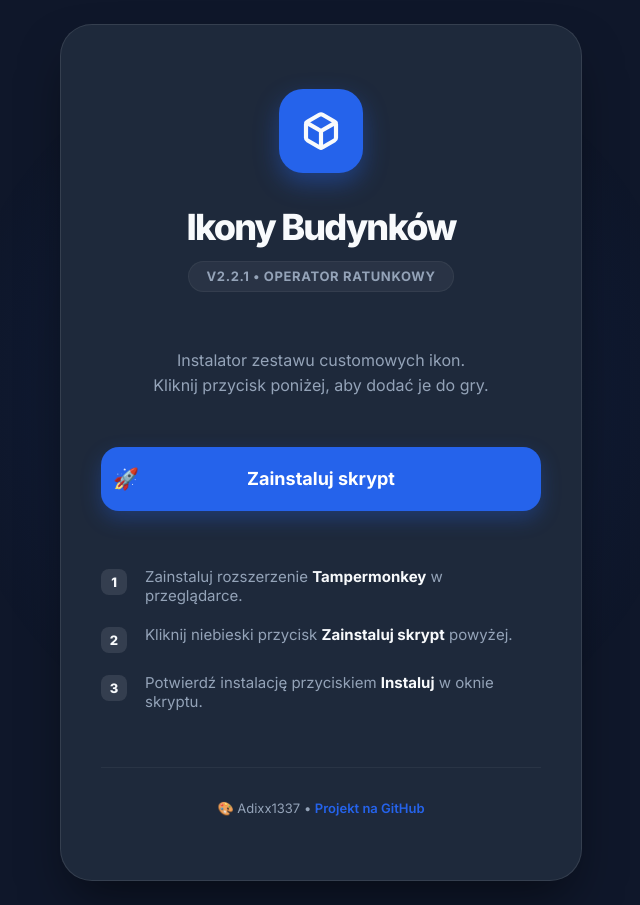
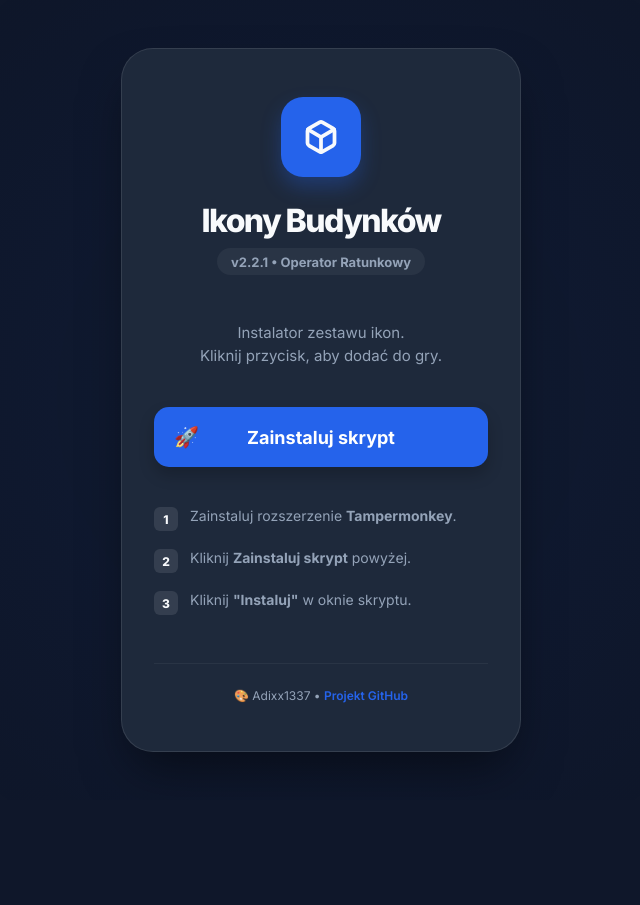
Before and after one commit to Adixx1337/ikonki, a plain HTML site: page index.html in a window 1280 px wide. Shown: the whole page, without its empty margins (319-959 px from the left). After the commit the page ends 800 px from the top, so only its background shows below. Drawn offline with Linux system fonts and the light colour scheme.

Commit message:
Add files via upload

```diff
--- a/index.html
+++ b/index.html
@@ -7,6 +7,12 @@
     <title>Instalacja - Ikony Budynków</title>
     <link href="https://fonts.googleapis.com/css2?family=Inter:wght@400;600;700;800&display=swap" rel="stylesheet">
     <style>
+        /* RESET I POPRAWKA SZEROKOŚCI */
+        * {
+            box-sizing: border-box;
+            -webkit-font-smoothing: antialiased;
+        }
+
         :root {
             --primary: #2563eb;
             --primary-hover: #1d4ed8;
@@ -25,16 +31,15 @@
             align-items: center;
             justify-content: center;
             min-height: 100vh;
-            padding: 24px;
-            box-sizing: border-box;
+            padding: 20px;
         }
 
         .container {
             background: var(--card-bg);
-            padding: 4rem 2.5rem;
+            padding: 3rem 2rem;
             border-radius: 32px;
             box-shadow: 0 25px 50px -12px rgba(0, 0, 0, 0.5);
-            max-width: 440px;
+            max-width: 400px;
             width: 100%;
             border: 1px solid rgba(255, 255, 255, 0.1);
             display: flex;
@@ -43,19 +48,19 @@
         }
 
         .icon-box {
-            width: 84px;
-            height: 84px;
+            width: 80px;
+            height: 80px;
             background: var(--primary);
-            border-radius: 24px;
-            margin-bottom: 2rem;
+            border-radius: 22px;
+            margin-bottom: 1.5rem;
             display: flex;
             align-items: center;
             justify-content: center;
-            box-shadow: 0 10px 25px rgba(37, 99, 235, 0.4);
+            box-shadow: 0 10px 20px rgba(37, 99, 235, 0.3);
         }
 
         h1 {
-            font-size: 2.25rem;
+            font-size: 2rem;
             font-weight: 800;
             margin: 0;
             text-align: center;
@@ -65,116 +70,92 @@
         .version {
             color: var(--text-muted);
             font-size: 0.8125rem;
-            margin-top: 0.75rem;
-            margin-bottom: 2.5rem;
+            margin-top: 0.5rem;
+            margin-bottom: 2rem;
             background: rgba(255, 255, 255, 0.05);
-            padding: 0.4rem 1.1rem;
+            padding: 0.35rem 0.9rem;
             border-radius: 99px;
             font-weight: 700;
-            text-transform: uppercase;
-            letter-spacing: 0.05em;
-            border: 1px solid rgba(255, 255, 255, 0.05);
         }
 
         .desc {
             color: var(--text-muted);
-            margin-bottom: 3rem;
-            line-height: 1.6;
-            font-size: 1rem;
+            margin-bottom: 2.5rem;
+            line-height: 1.5;
+            font-size: 0.9375rem;
             text-align: center;
         }
 
-        /* PERFEKCYJNIE WYCENTROWANY PRZYCISK */
+        /* PRZYCISK: TERAZ JUŻ NIE WYSTAJE */
         .btn {
+            position: relative;
             background-color: var(--primary);
             color: white;
             text-decoration: none;
-            height: 64px;
-            border-radius: 18px;
+            height: 60px;
+            border-radius: 15px;
             font-weight: 700;
             font-size: 1.125rem;
             transition: all 0.2s cubic-bezier(0.4, 0, 0.2, 1);
             width: 100%;
             display: flex;
             align-items: center;
+            justify-content: center;
             border: none;
-            box-shadow: 0 8px 20px rgba(37, 99, 235, 0.3);
-            cursor: pointer;
-            padding: 0;
+            box-shadow: 0 8px 16px rgba(0, 0, 0, 0.2);
+            overflow: hidden;
         }
 
-        /* 3 RÓWNE KOLUMNY: BUFOR | TEKST | BUFOR */
-        .btn-content {
-            display: grid;
-            grid-template-columns: 50px 1fr 50px;
-            width: 100%;
-            align-items: center;
-        }
-
+        /* RAKIETA PŁYWAJĄCA: NIE PRZESUWA TEKSTU */
         .btn-emoji {
-            font-size: 1.3rem;
-            justify-self: center;
-        }
-
-        .btn-text {
-            text-align: center;
-            justify-self: center;
+            position: absolute;
+            left: 20px;
+            font-size: 1.25rem;
         }
 
         .btn:hover {
             background-color: var(--primary-hover);
             transform: translateY(-2px);
-            box-shadow: 0 12px 30px rgba(37, 99, 235, 0.4);
-        }
-
-        .btn:active {
-            transform: translateY(0);
+            box-shadow: 0 12px 20px rgba(0, 0, 0, 0.3);
         }
 
         .steps {
-            margin-top: 3.5rem;
+            margin-top: 2.5rem;
             width: 100%;
             display: flex;
             flex-direction: column;
-            gap: 1.25rem;
+            gap: 1.125rem;
         }
 
         .step {
             display: flex;
             align-items: flex-start;
-            gap: 1.125rem;
-            text-align: left;
-            font-size: 0.9375rem;
+            gap: 0.75rem;
+            font-size: 0.875rem;
             color: var(--text-muted);
         }
 
         .step-num {
             background: rgba(255, 255, 255, 0.1);
             color: var(--text);
-            width: 26px;
-            height: 26px;
-            border-radius: 8px;
+            width: 24px;
+            height: 24px;
+            border-radius: 6px;
             display: flex;
             align-items: center;
             justify-content: center;
-            font-size: 0.8125rem;
-            font-weight: 900;
+            font-size: 0.75rem;
+            font-weight: 800;
             flex-shrink: 0;
-            margin-top: 2px;
-        }
-
-        .step b {
-            color: var(--text);
-            font-weight: 700;
         }
 
         .footer {
-            margin-top: 3.5rem;
-            padding-top: 2rem;
+            margin-top: 3rem;
+            padding-top: 1.5rem;
             border-top: 1px solid rgba(255, 255, 255, 0.05);
             width: 100%;
             text-align: center;
-            font-size: 0.8125rem;
+            font-size: 0.75rem;
             color: var(--text-muted);
         }
 
@@ -184,19 +165,14 @@
             font-weight: 600;
         }
 
-        a.link:hover {
-            text-decoration: underline;
-        }
-
-        /* Glow effect */
         .bg-glow {
             position: fixed;
             top: 50%;
             left: 50%;
             transform: translate(-50%, -50%);
-            width: 60vw;
-            height: 60vw;
-            background: radial-gradient(circle, rgba(37, 99, 235, 0.1) 0%, rgba(15, 23, 42, 0) 70%);
+            width: 100vw;
+            height: 100vh;
+            background: radial-gradient(circle, rgba(37, 99, 235, 0.05) 0%, transparent 70%);
             z-index: -1;
             pointer-events: none;
         }
@@ -208,7 +184,7 @@
 
     <div class="container">
         <div class="icon-box">
-            <svg width="40" height="40" viewBox="0 0 24 24" fill="none" stroke="currentColor" stroke-width="2.5"
+            <svg width="36" height="36" viewBox="0 0 24 24" fill="none" stroke="currentColor" stroke-width="2.5"
                 stroke-linecap="round" stroke-linejoin="round">
                 <path
                     d="M21 16V8a2 2 0 0 0-1-1.73l-7-4a2 2 0 0 0-2 0l-7 4A2 2 0 0 0 3 8v8a2 2 0 0 0 1 1.73l7 4a2 2 0 0 0 2 0l7-4A2 2 0 0 0 21 16z">
@@ -221,33 +197,30 @@
         <h1>Ikony Budynków</h1>
         <div class="version">v2.2.1 • Operator Ratunkowy</div>
 
-        <p class="desc">Instalator zestawu customowych ikon.<br>Kliknij przycisk poniżej, aby dodać je do gry.</p>
+        <p class="desc">Instalator zestawu ikon.<br>Kliknij przycisk, aby dodać do gry.</p>
 
         <a href="https://raw.githubusercontent.com/Adixx1337/ikonki/main/src/ikony-budynkow.user.js" class="btn">
-            <div class="btn-content">
-                <span class="btn-emoji">🚀</span>
-                <span class="btn-text">Zainstaluj skrypt</span>
-                <span class="btn-spacer"></span>
-            </div>
+            <span class="btn-emoji">🚀</span>
+            <span class="btn-text">Zainstaluj skrypt</span>
         </a>
 
         <div class="steps">
             <div class="step">
                 <div class="step-num">1</div>
-                <div>Zainstaluj rozszerzenie <b>Tampermonkey</b> w przeglądarce.</div>
+                <div>Zainstaluj rozszerzenie <b>Tampermonkey</b>.</div>
             </div>
             <div class="step">
                 <div class="step-num">2</div>
-                <div>Kliknij niebieski przycisk <b>Zainstaluj skrypt</b> powyżej.</div>
+                <div>Kliknij <b>Zainstaluj skrypt</b> powyżej.</div>
             </div>
             <div class="step">
                 <div class="step-num">3</div>
-                <div>Potwierdź instalację przyciskiem <b>Instaluj</b> w oknie skryptu.</div>
+                <div>Kliknij <b>"Instaluj"</b> w oknie skryptu.</div>
             </div>
         </div>
 
         <div class="footer">
-            🎨 Adixx1337 • <a href="https://github.com/Adixx1337/ikonki" class="link">Projekt na GitHub</a>
+            🎨 Adixx1337 • <a href="https://github.com/Adixx1337/ikonki" class="link">Projekt GitHub</a>
         </div>
     </div>
 </body>
```
